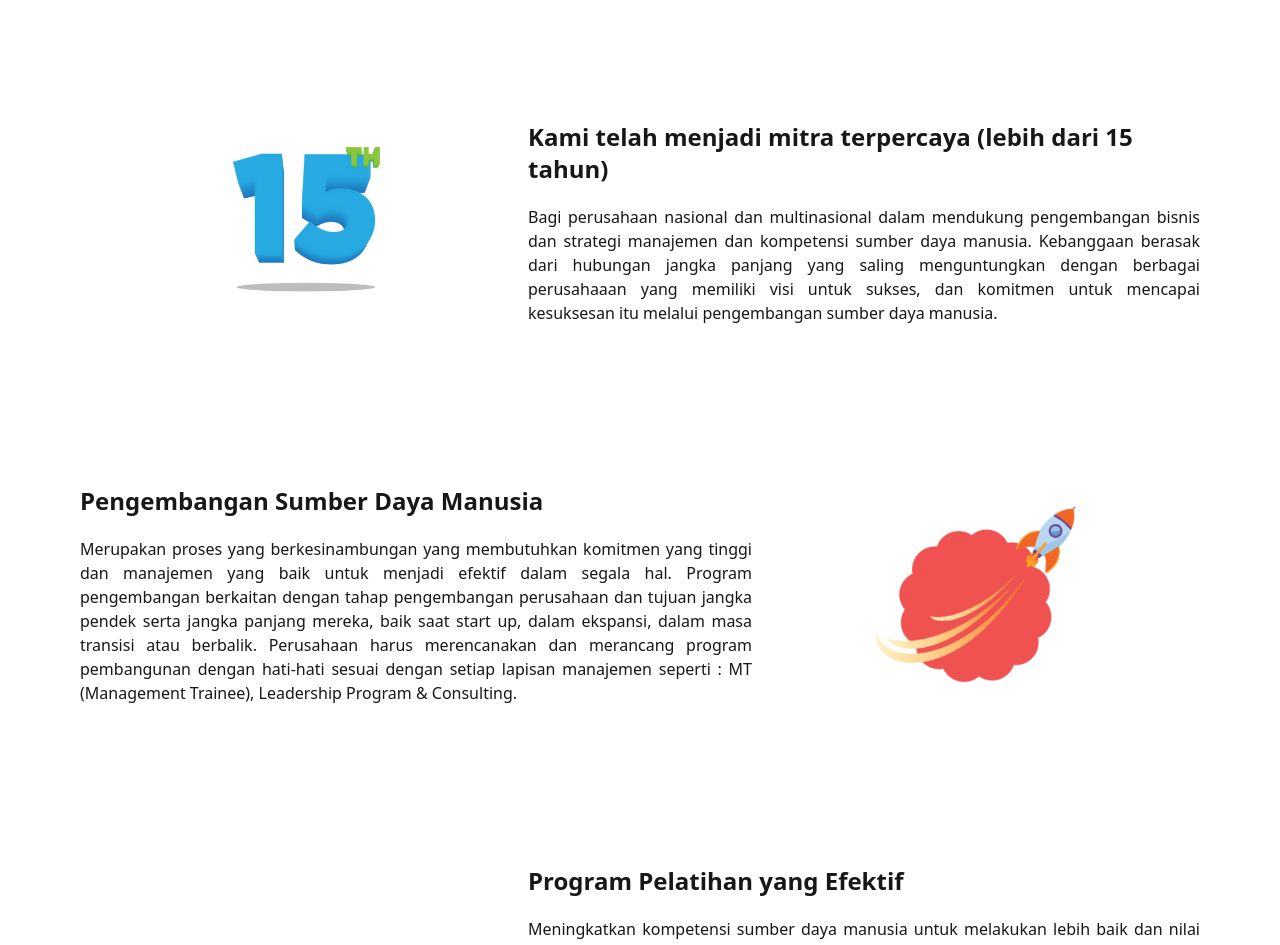
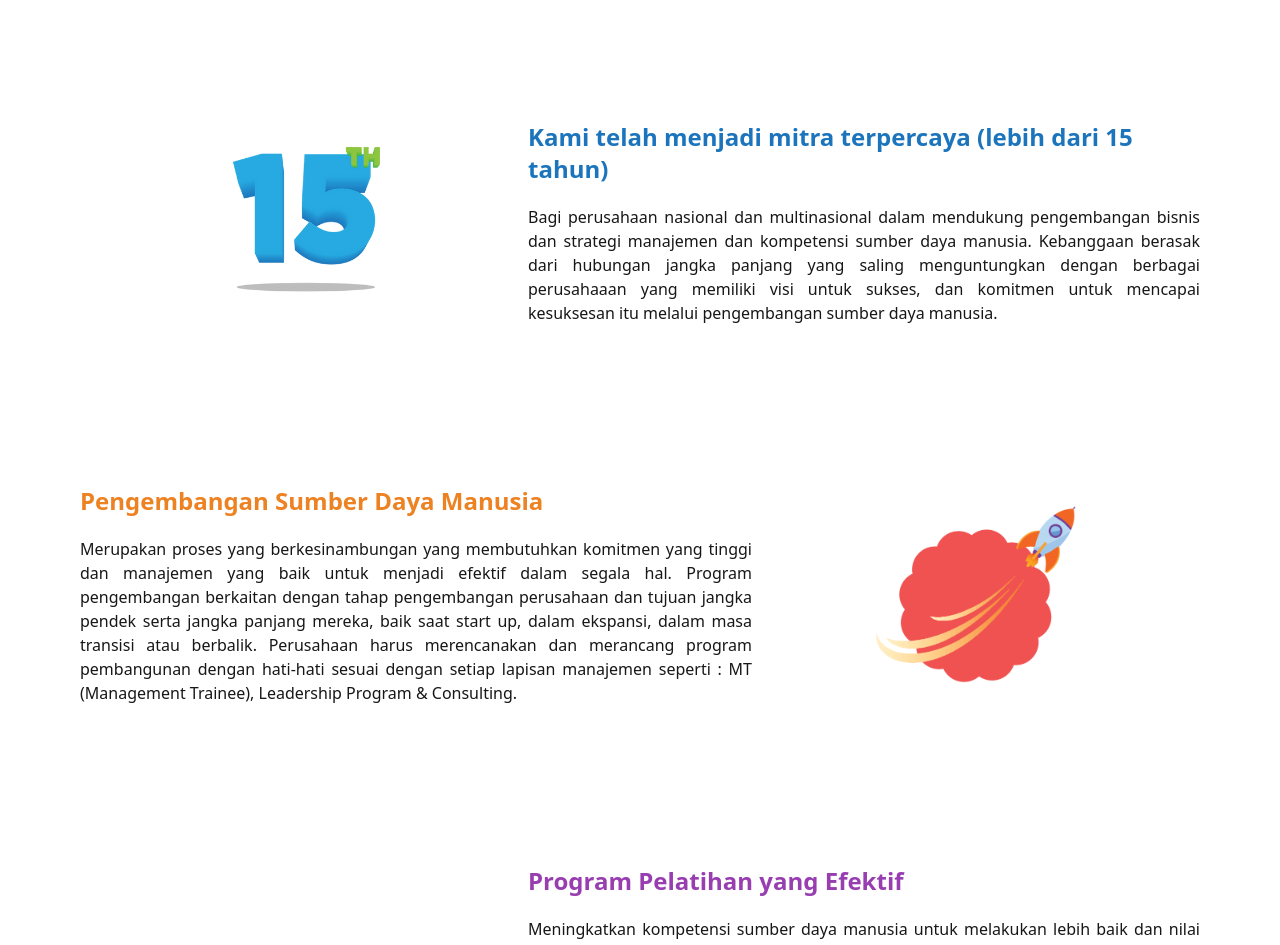
Before and after one commit to Tim4-4IA06-P3L/MKnows-FrontEnd, a Next.js app: page /what-we-do/consulting-service in a window 1280 px wide. Shown: the part 680-1625 px from the top of the page. Built offline with nearby package versions, Linux system fonts and the light colour scheme.

Commit message:
Change several font color on headings

```diff
--- a/app/what-we-do/atc/page.tsx
+++ b/app/what-we-do/atc/page.tsx
@@ -34,7 +34,7 @@ export default function Home() {
 					</div>
 
 					<div className="w-3/5 min-[320px]:max-md:text-center min-[320px]:max-md:w-full">
-						<strong className="text-2xl">ATC Menawarkan Solusi Integratif</strong>
+						<strong className="text-2xl text-[#9DE000]">ATC Menawarkan Solusi Integratif</strong>
 						<p className="text-justify mt-5">
 							Untuk mengoptimasi pengembangan bakat melalui metode dan sarana yang valid dan terpercaya. Kami juga memberikan
 							laporan yang unik dan dipersonalisasikan oleh para asesor dan penasihat kami untuk memberikan informasi yang lengkap
@@ -46,7 +46,7 @@ export default function Home() {
 				<section className="w-full flex flex-row p-10 md:p-20 justify-around items-center
 						min-[320px]:max-md:flex-col-reverse">
 					<div className="w-3/5 min-[320px]:max-md:text-center min-[320px]:max-md:w-full">
-						<strong className="text-2xl">Solusi-Solusi yang Ditawarkan Oleh ATC</strong>
+						<strong className="text-2xl text-[#ED8222]">Solusi-Solusi yang Ditawarkan Oleh ATC</strong>
 						<p className="text-justify mt-5">
 							Sesuai dengan setiap Individual Development Plan serta dapat menangkap potensi serta kompetensi dari para sumber daya
 							manusia serta dapat memberikan gambaran yang jelas dari profil sumber daya manusia dengan menggunakan tools – tools
@@ -66,7 +66,7 @@ export default function Home() {
 					</div>
 
 					<div className="w-3/5 min-[320px]:max-md:text-center min-[320px]:max-md:w-full">
-						<strong className="text-2xl">Program Pelatihan yang Efektif</strong>
+						<strong className="text-2xl text-[#F0C413]">Program Pelatihan yang Efektif</strong>
 						<p className="text-justify mt-5">
 							Meningkatkan kompetensi sumber daya manusia untuk melakukan lebih baik dan nilai tambah bagi perusahaan serta institusi mereka.
 							Pelatihan diperlukan untuk berbagai tujuan, misalnya mengembangkan keterampilan dan pengetahuan para eksekutif dan staf khusus,
--- a/app/what-we-do/consulting-service/page.tsx
+++ b/app/what-we-do/consulting-service/page.tsx
@@ -38,7 +38,7 @@ export default function Home() {
 					</div>
 
 					<div className="w-3/5 min-[320px]:max-md:text-center min-[320px]:max-md:w-full">
-						<strong className="text-2xl">Kami telah menjadi mitra terpercaya (lebih dari 15 tahun)</strong>
+						<strong className="text-2xl text-[#1C75BC]">Kami telah menjadi mitra terpercaya (lebih dari 15 tahun)</strong>
 						<p className="text-justify mt-5">
 							Bagi perusahaan nasional dan multinasional dalam mendukung pengembangan bisnis dan strategi
 							manajemen dan kompetensi sumber daya manusia. Kebanggaan berasak dari hubungan jangka panjang
@@ -51,7 +51,7 @@ export default function Home() {
 				<section className="w-full flex flex-row p-10 md:p-20 justify-around items-center
 						min-[320px]:max-md:flex-col-reverse">
 					<div className="w-3/5 min-[320px]:max-md:text-center min-[320px]:max-md:w-full">
-						<strong className="text-2xl">Pengembangan Sumber Daya Manusia</strong>
+						<strong className="text-2xl text-[#ED8222]">Pengembangan Sumber Daya Manusia</strong>
 						<p className="text-justify mt-5">
 							Merupakan proses yang berkesinambungan yang membutuhkan komitmen yang tinggi dan manajemen yang
 							baik untuk menjadi efektif dalam segala hal. Program pengembangan berkaitan dengan tahap pengembangan
@@ -90,7 +90,7 @@ export default function Home() {
 					</div>
 
 					<div className="w-3/5 min-[320px]:max-md:text-center min-[320px]:max-md:w-full">
-						<strong className="text-2xl">Program Pelatihan yang Efektif</strong>
+						<strong className="text-2xl text-[#983EB1]">Program Pelatihan yang Efektif</strong>
 						<p className="text-justify mt-5">
 							Meningkatkan kompetensi sumber daya manusia untuk melakukan lebih baik dan nilai tambah bagi perusahaan
 							serta institusi mereka. Pelatihan diperlukan untuk berbagai tujuan, misalnya mengembangkan keterampilan
--- a/app/what-we-do/executive-coaching-and-mentoring/page.tsx
+++ b/app/what-we-do/executive-coaching-and-mentoring/page.tsx
@@ -31,7 +31,7 @@ export default function Home() {
 					</div>
 
 					<div className="w-3/5 min-[320px]:max-md:text-center min-[320px]:max-md:w-full">
-						<strong className="text-2xl">Tujuan Pendampingan</strong>
+						<strong className="text-2xl text-[#1C75BC]">Tujuan Pendampingan</strong>
 						<p className="text-justify mt-5">
 							Mengatasi semua kesulitan yang di hadapi bawahan dalam mengerjakan tugas atau performance yang tidak mencapai
 							dengan ketentuan yang diperintahkan sehingga daripada itu meningkatkan keahlian tertentu di dalam pekerjaan
@@ -43,7 +43,7 @@ export default function Home() {
 				<section className="w-full flex flex-row p-10 md:p-20 justify-around items-center
 						min-[320px]:max-md:flex-col-reverse">
 					<div className="w-3/5 min-[320px]:max-md:text-center min-[320px]:max-md:w-full">
-						<strong className="text-2xl">Topik yang Ditawarkan</strong>
+						<strong className="text-2xl text-[#F0C413]">Topik yang Ditawarkan</strong>
 						<ol className="list-decimal list-inside mt-5 text-left">
 							<li>Executive Coaching</li>
 							<li>Leadership Coaching</li>
```
